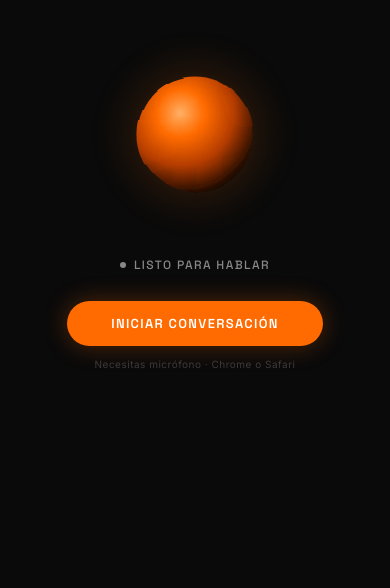
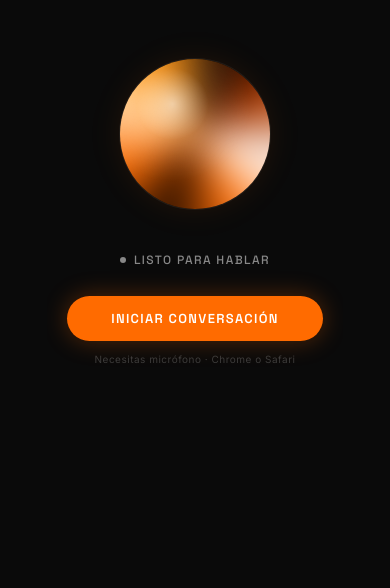
Before and after one commit to Nexorasystemspro/nexora-widget, a website: page index.html in a window 390 px wide. Shown: the part 256-844 px from the top of the page. Drawn offline with Linux system fonts and the light colour scheme.

Commit message:
Update index.html

```diff
--- a/index.html
+++ b/index.html
@@ -49,30 +49,81 @@
 
     .orb-wrapper {
       position: relative;
-      width: 240px;
-      height: 240px;
+      width: 220px;
+      height: 220px;
       display: flex;
       align-items: center;
       justify-content: center;
     }
 
-    .orb-glow {
+    .orb-outer-glow {
       position: absolute;
-      width: 240px;
-      height: 240px;
+      width: 220px;
+      height: 220px;
       border-radius: 50%;
-      background: radial-gradient(circle, rgba(255,107,0,0.35) 0%, rgba(255,107,0,0.08) 45%, transparent 70%);
-      filter: blur(10px);
+      background: radial-gradient(circle, rgba(255,107,0,0.4) 0%, rgba(255,107,0,0.1) 45%, transparent 70%);
+      filter: blur(12px);
       pointer-events: none;
       transition: opacity 0.4s ease, transform 0.15s ease-out;
     }
 
-    #orbSvg {
-      width: 200px;
-      height: 200px;
+    .orb-clip {
       position: relative;
+      width: 180px;
+      height: 180px;
+      border-radius: 50%;
+      overflow: hidden;
       z-index: 2;
-      transition: transform 0.08s ease-out;
+      box-shadow:
+        0 0 0 1px rgba(255,255,255,0.06),
+        inset 0 0 30px rgba(0,0,0,0.4);
+      transition: transform 0.1s ease-out;
+    }
+
+    /* Disco giratorio con gradiente cónico, más grande que el contenedor
+       para que al rotar no se vean bordes vacíos */
+    .orb-spin {
+      position: absolute;
+      top: 50%;
+      left: 50%;
+      width: 320px;
+      height: 320px;
+      margin: -160px 0 0 -160px;
+      border-radius: 50%;
+      background: conic-gradient(
+        from 0deg,
+        #1a0800 0deg,
+        #FF6B00 45deg,
+        #FFD9A8 90deg,
+        #FF8C00 135deg,
+        #120400 180deg,
+        #B43C00 225deg,
+        #FFFFFF 270deg,
+        #FF6B00 315deg,
+        #1a0800 360deg
+      );
+      filter: blur(18px);
+      animation: spin 9s linear infinite;
+      transition: filter 0.2s ease-out;
+    }
+
+    @keyframes spin {
+      from { transform: rotate(0deg); }
+      to { transform: rotate(360deg); }
+    }
+
+    /* Brillo central tipo "cristal" encima del remolino */
+    .orb-sheen {
+      position: absolute;
+      top: 0; left: 0; right: 0; bottom: 0;
+      border-radius: 50%;
+      background: radial-gradient(circle at 35% 30%,
+        rgba(255,255,255,0.55) 0%,
+        rgba(255,255,255,0.08) 25%,
+        transparent 55%
+      );
+      z-index: 3;
+      pointer-events: none;
     }
 
     .status {
@@ -155,13 +206,14 @@
     }
 
     @media (max-width: 480px) {
-      .orb-wrapper { width: 190px; height: 190px; }
-      .orb-glow { width: 190px; height: 190px; }
-      #orbSvg { width: 160px; height: 160px; }
+      .orb-wrapper { width: 180px; height: 180px; }
+      .orb-outer-glow { width: 180px; height: 180px; }
+      .orb-clip { width: 150px; height: 150px; }
+      .orb-spin { width: 270px; height: 270px; margin: -135px 0 0 -135px; }
     }
 
     @media (prefers-reduced-motion: reduce) {
-      #orbSvg, .orb-glow { animation: none; transition: none; }
+      .orb-spin { animation: none; }
     }
 
     #vapi-support-btn,
@@ -177,22 +229,11 @@
     <div class="logo">NEXORA <span>SYSTEMS</span></div>
 
     <div class="orb-wrapper">
-      <div class="orb-glow" id="orbGlow"></div>
-      <svg id="orbSvg" viewBox="0 0 200 200">
-        <defs>
-          <radialGradient id="orbGradient" cx="38%" cy="32%" r="70%">
-            <stop offset="0%" stop-color="#FFB066" />
-            <stop offset="30%" stop-color="#FF6B00" />
-            <stop offset="65%" stop-color="#B43C00" />
-            <stop offset="100%" stop-color="#1E0A00" />
-          </radialGradient>
-          <filter id="liquid" x="-50%" y="-50%" width="200%" height="200%">
-            <feTurbulence id="turb" type="fractalNoise" baseFrequency="0.012 0.018" numOctaves="2" seed="7" result="noise" />
-            <feDisplacementMap id="dispMap" in="SourceGraphic" in2="noise" scale="6" xChannelSelector="R" yChannelSelector="G" />
-          </filter>
-        </defs>
-        <circle id="orbCircle" cx="100" cy="100" r="72" fill="url(#orbGradient)" filter="url(#liquid)" />
-      </svg>
+      <div class="orb-outer-glow" id="orbGlow"></div>
+      <div class="orb-clip" id="orbClip">
+        <div class="orb-spin" id="orbSpin"></div>
+        <div class="orb-sheen"></div>
+      </div>
     </div>
 
     <div class="status" id="status">
@@ -227,10 +268,9 @@
         config: {}
       });
 
-      const orbSvg = document.getElementById('orbSvg');
+      const orbClip = document.getElementById('orbClip');
+      const orbSpin = document.getElementById('orbSpin');
       const orbGlow = document.getElementById('orbGlow');
-      const turb = document.getElementById('turb');
-      const dispMap = document.getElementById('dispMap');
       const statusEl = document.getElementById('status');
       const statusText = document.getElementById('statusText');
       const btnStart = document.getElementById('btnStart');
@@ -238,32 +278,28 @@
 
       let audioCtx, analyser, source, animFrame;
       let idleFrame;
-      let currentLevel = 0;   // nivel de audio suavizado (0-1)
-      let t = 0;              // reloj interno para la animación idle
+      let currentLevel = 0;
+      let t = 0;
 
-      // --- Animación "idle": el orbe respira suavemente incluso sin audio ---
       function idleLoop() {
         idleFrame = requestAnimationFrame(idleLoop);
-        t += 0.015;
+        t += 0.016;
 
-        // ruido base que ondula solo, más fuerte si hay nivel de audio
-        const baseFreq = 0.01 + Math.sin(t * 0.6) * 0.003;
-        const freq2 = 0.014 + Math.cos(t * 0.4) * 0.004;
-        turb.setAttribute('baseFrequency', `${baseFreq.toFixed(4)} ${freq2.toFixed(4)}`);
+        // Velocidad de giro y desenfoque reaccionan al nivel de audio
+        const speed = 1 + currentLevel * 3;
+        orbSpin.style.animationDuration = (9 / speed) + 's';
 
-        const idleScale = 5 + Math.sin(t) * 2;
-        const reactiveScale = currentLevel * 26;
-        dispMap.setAttribute('scale', (idleScale + reactiveScale).toFixed(1));
+        const blurAmount = 18 - currentLevel * 10;
+        orbSpin.style.filter = `blur(${Math.max(6, blurAmount)}px)`;
 
-        const breathe = 1 + Math.sin(t * 0.8) * 0.02 + currentLevel * 0.18;
-        orbSvg.style.transform = `scale(${breathe})`;
+        const scale = 1 + Math.sin(t * 0.8) * 0.015 + currentLevel * 0.12;
+        orbClip.style.transform = `scale(${scale})`;
 
-        const glowOpacity = 0.5 + currentLevel * 0.5;
-        const glowScale = 1 + currentLevel * 0.25;
+        const glowOpacity = 0.55 + currentLevel * 0.45;
+        const glowScale = 1 + currentLevel * 0.3;
         orbGlow.style.opacity = glowOpacity;
         orbGlow.style.transform = `scale(${glowScale})`;
 
-        // suaviza el nivel hacia 0 cuando no hay audio nuevo
         currentLevel += (0 - currentLevel) * 0.08;
       }
       idleLoop();
@@ -273,7 +309,6 @@
         statusEl.classList.toggle('active', active);
       }
 
-      // --- Audio del propio usuario (micrófono) ---
       function startVisualizer(stream) {
         audioCtx = new (window.AudioContext || window.webkitAudioContext)();
         analyser = audioCtx.createAnalyser();
@@ -298,7 +333,6 @@
         if (audioCtx) audioCtx.close();
       }
 
-      // --- Volumen de la voz del asistente (Nexy hablando) ---
       vapi.on('volume-level', (volume) => {
         currentLevel = Math.max(currentLevel, volume);
       });
```
